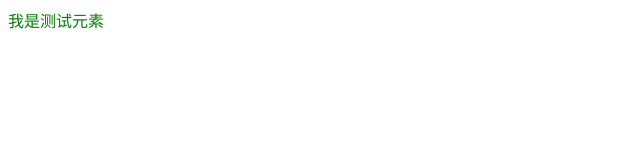
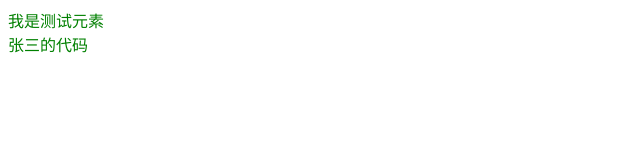
Before and after one commit to lxjstudy/nb01, a plain HTML site: page project1/index.html in a window 1280 px wide. Shown: the whole page, without its empty margins (0-640 px from the left). Drawn offline with Linux system fonts and the light colour scheme.

Commit message:
这是第一次提交

```diff
--- a/project1/index.html
+++ b/project1/index.html
@@ -7,5 +7,6 @@
 </head>
 <body>
 <div>我是测试元素</div>
+<div>张三的代码</div>
 </body>
 </html>
```
